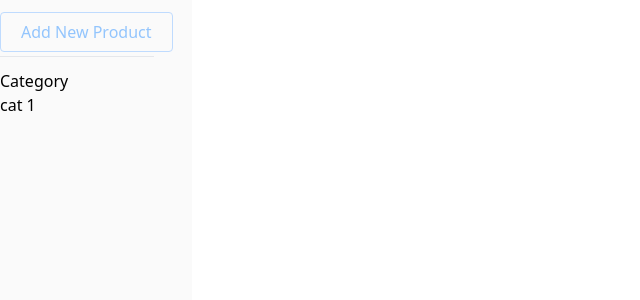
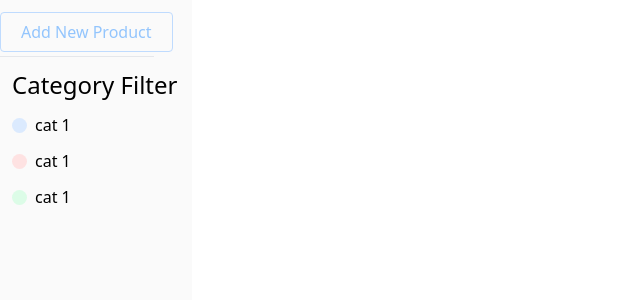
Before and after one commit to DEV-Gitanjali/E-commerce_React_App, a React (Vite) app: page / in a window 1280 px wide. Shown: the top 300 px of the page, without its empty margins (0-640 px from the left). Built offline with nearby package versions, Linux system fonts and the light colour scheme.

Commit message:
this code for nav list

```diff
--- a/src/App.jsx
+++ b/src/App.jsx
@@ -8,9 +8,16 @@ const App = () => {
             <a  className = "py-2 px-5 border rounded border-blue-200  text-blue-300"href="/create">Add New Product</a>
 
             <hr className=' my-3 w-[80%]'/>
-            <h1>Category</h1>
-            <ul>
-                <li>cat 1</li>
+
+
+            <h1 className='text-2xl mb-3 w-[100%] ml-3'>Category Filter</h1>
+            <ul className=' w-[80%] ml-3'>
+                <li className=' flex items-center mb-3'> <span className=' rounded-full mr-2 w-[15px] h-[15px] bg-blue-100'></span>cat 1</li>
+
+                <li className=' flex items-center mb-3'> <span className=' rounded-full mr-2 w-[15px] h-[15px] bg-red-100'></span>cat 1</li>
+
+                <li className=' flex items-center mb-3'> <span className=' rounded-full mr-2 w-[15px] h-[15px] bg-green-100'></span>cat 1</li>
+
             </ul>
         </nav>
 
```
